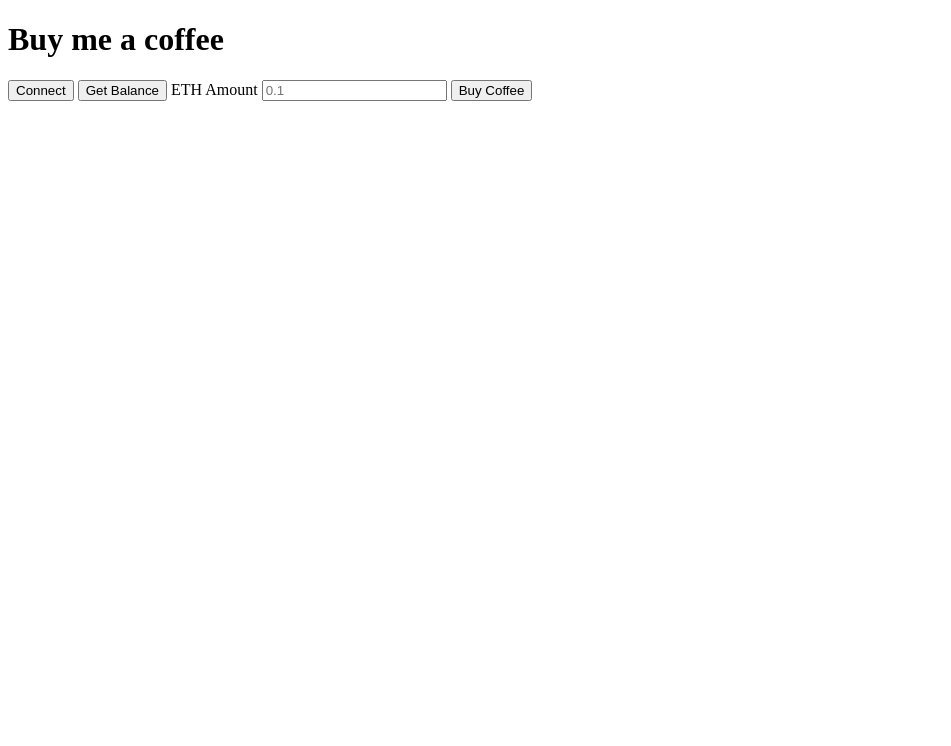
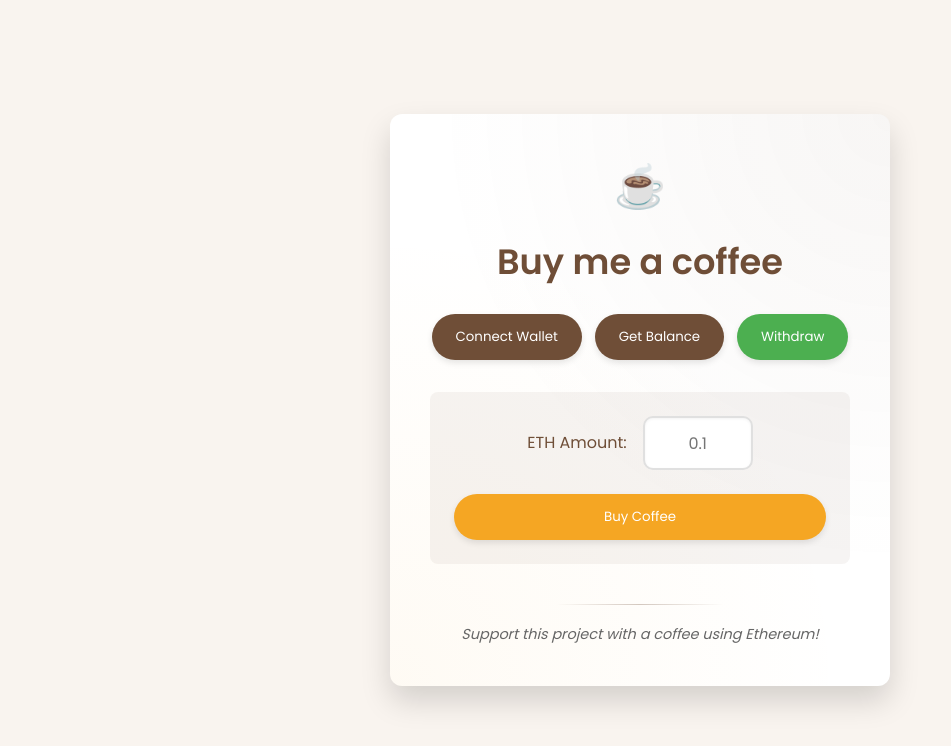
Before and after one commit to jucileycostaweb3/html-ts-coffee, a plain HTML site: page index.html in a window 1280 px wide. Shown: the whole page, without its empty margins (0-951 px from the left). Drawn offline with nearby package versions, Linux system fonts and the light colour scheme.

Commit message:
Creation of the getBalance, withdraw functions and adjustments to the app's layout and style.

```diff
--- a/index-js.js
+++ b/index-js.js
@@ -1,26 +1,34 @@
-import { createWalletClient, custom, createPublicClient, parseEther, defineChain } from "https://esm.sh/viem";
-import { contractAddress, coffeeAbi } from "./constants-js.js";
+import {
+  createPublicClient,
+  createWalletClient,
+  custom,
+  defineChain,
+  formatEther,
+  parseEther,
+} from "https://esm.sh/viem";
+import "https://esm.sh/viem/window";
+import { coffeeAbi, contractAddress } from "./constants-js.js";
 
 const connectButton = document.getElementById("connectButton");
 const fundButton = document.getElementById("fundButton");
+const balanceButton = document.getElementById("balanceButton");
+const withdrawButton = document.getElementById("withdrawButton");
 const ethAmountInput = document.getElementById("ethAmount");
 
 let walletClient;
 let publicClient;
 
-
 async function connect() {
   if (typeof window.ethereum !== "undefined") {
     console.log("MetaMask is installed!");
     walletClient = createWalletClient({
-      transport: custom(window.ethereum)
+      transport: custom(window.ethereum),
     });
 
     const accounts = await walletClient.requestAddresses();
     console.log(accounts);
-    connectButton.innerHTML = "Connected: " + accounts[0];
-  }
-  else {
+    connectButton.innerHTML = "Connected";
+  } else {
     connectButton.innerHTML = "Please install MetaMask!";
   }
 }
@@ -31,14 +39,15 @@ async function fund() {
 
   if (typeof window.ethereum !== "undefined") {
     walletClient = createWalletClient({
-      transport: custom(window.ethereum)
+      transport: custom(window.ethereum),
     });
 
     const [connectedAccount] = await walletClient.requestAddresses();
     const currentChain = await getCurrentChain(walletClient);
 
+    console.log("Processing transaction...");
     publicClient = createPublicClient({
-      transport: custom(window.ethereum)
+      transport: custom(window.ethereum),
     });
 
     const { request } = await publicClient.simulateContract({
@@ -52,14 +61,65 @@ async function fund() {
 
     const hash = await walletClient.writeContract(request);
     console.log(`Transaction hash: ${hash}`);
-  }
-  else {
+  } else {
     connectButton.innerHTML = "Please install MetaMask!";
   }
 }
 
+async function getBalance() {
+  if (typeof window.ethereum !== "undefined") {
+    try {
+      publicClient = createPublicClient({
+        transport: custom(window.ethereum),
+      });
+      const balance = await publicClient.getBalance({
+        address: contractAddress,
+      });
+      console.log(formatEther(balance));
+      alert(`Current Contract Balance: ${formatEther(balance)} ETH`);
+    } catch (error) {
+      console.log(error);
+    }
+  } else {
+    balanceButton.innerHTML = "Please install MetaMask";
+  }
+}
+
+async function withdraw() {
+  if (typeof window.ethereum !== "undefined") {
+    try {
+      walletClient = createWalletClient({
+        transport: custom(window.ethereum),
+      });
+
+      const [connectedAccount] = await walletClient.requestAddresses();
+      const currentChain = await getCurrentChain(walletClient);
+
+      console.log("Processing withdrawal...");
+      publicClient = createPublicClient({
+        transport: custom(window.ethereum),
+      });
+
+      const { request } = await publicClient.simulateContract({
+        address: contractAddress,
+        abi: coffeeAbi,
+        functionName: "withdraw",
+        account: connectedAccount,
+        chain: currentChain,
+      });
+
+      const hash = await walletClient.writeContract(request);
+      console.log(`Withdrawal transaction hash: ${hash}`);
+      alert("Withdrawal successful!");
+    } catch (error) {
+      console.log(error);
+      alert("Withdrawal failed: " + error.message);
+    }
+  }
+}
+
 async function getCurrentChain(client) {
-  const chainId = await client.getChainId()
+  const chainId = await client.getChainId();
   const currentChain = defineChain({
     id: chainId,
     name: "Anvil",
@@ -73,9 +133,11 @@ async function getCurrentChain(client) {
         http: ["http://localhost:8545"],
       },
     },
-  })
-  return currentChain
+  });
+  return currentChain;
 }
 
 connectButton.onclick = connect;
 fundButton.onclick = fund;
+balanceButton.onclick = getBalance;
+withdrawButton.onclick = withdraw;
--- a/index.html
+++ b/index.html
@@ -1,21 +1,37 @@
 <!DOCTYPE html>
-<html>
+<html lang="pt-br">
 <head>
     <meta charset="UTF-8">
     <meta name="viewport" content="width=device-width, initial-scale=1.0">
     <title>Buy me a coffee</title>
+    <link rel="stylesheet" href="https://fonts.googleapis.com/css2?family=Poppins:wght@300;400;600&display=swap">
+    <link rel="stylesheet" href="styles.css">
 </head>
 
 <body>
-    <h1>Buy me a coffee</h1>
-    <button id="connectButton">Connect</button>
-    <button id="balanceButton">Get Balance</button>
-    <!-- Form "buy coffee" or "fund"-->
-    <label for="ethAmount">ETH Amount </label>
-    <input id="ethAmount" placeholder="0.1" />
-    <button type="button" id="fundButton">Buy Coffee</button>
+    <div class="container">
+        <div class="coffee-icon">☕</div>
+        <h1>Buy me a coffee</h1>
+
+        <div class="buttons-container">
+            <button id="connectButton">Connect Wallet</button>
+            <button id="balanceButton">Get Balance</button>
+            <button id="withdrawButton">Withdraw</button>
+        </div>
+
+        <div class="coffee-form">
+            <div class="form-group">
+                <label for="ethAmount">ETH Amount:</label>
+                <input id="ethAmount" placeholder="0.1" />
+            </div>
+            <button type="button" id="fundButton">Buy Coffee</button>
+        </div>
+
+        <div class="footer">
+            Support this project with a coffee using Ethereum!
+        </div>
+    </div>
+
+    <script src="./index-js.js" type="module"></script>
 </body>
-
-<script src="./index-js.js" type="module"></script>
-
 </html>
--- /dev/null
+++ b/styles.css
@@ -0,0 +1,180 @@
+:root {
+    --primary-color: #6f4e37;
+    --secondary-color: #f5a623;
+    --background-color: #f9f4ef;
+    --text-color: #333333;
+    --button-hover: #5a3f2c;
+}
+
+* {
+    margin: 0;
+    padding: 0;
+    box-sizing: border-box;
+}
+
+body {
+    font-family: 'Poppins', sans-serif;
+    background-color: var(--background-color);
+    color: var(--text-color);
+    line-height: 1.6;
+    padding: 0;
+    margin: 0;
+    display: flex;
+    justify-content: center;
+    align-items: center;
+    min-height: 100vh;
+}
+
+.container {
+    background-color: white;
+    border-radius: 12px;
+    box-shadow: 0 15px 30px rgba(0, 0, 0, 0.15);
+    width: 90%;
+    max-width: 500px;
+    padding: 2.5rem;
+    text-align: center;
+    transition: transform 0.3s, box-shadow 0.3s;
+    background-image:
+        radial-gradient(circle at top right, rgba(111, 78, 55, 0.05) 0%, transparent 60%),
+        radial-gradient(circle at bottom left, rgba(245, 166, 35, 0.05) 0%, transparent 60%);
+}
+
+.container:hover {
+    transform: translateY(-5px);
+    box-shadow: 0 20px 40px rgba(0, 0, 0, 0.2);
+}
+
+h1 {
+    color: var(--primary-color);
+    margin-bottom: 1.5rem;
+    font-size: 2.2rem;
+    font-weight: 600;
+}
+
+.coffee-icon {
+    font-size: 2.5rem;
+    margin-bottom: 1rem;
+}
+
+.buttons-container {
+    display: flex;
+    flex-wrap: wrap;
+    gap: 0.8rem;
+    margin-bottom: 2rem;
+    justify-content: center;
+}
+
+button {
+    background-color: var(--primary-color);
+    color: white;
+    border: none;
+    padding: 0.8rem 1.5rem;
+    border-radius: 50px;
+    cursor: pointer;
+    font-family: 'Poppins', sans-serif;
+    font-weight: 400;
+    transition: all 0.3s ease;
+    box-shadow: 0 3px 6px rgba(0,0,0,0.1);
+}
+
+button:hover {
+    background-color: var(--button-hover);
+    transform: translateY(-2px);
+    box-shadow: 0 5px 15px rgba(0,0,0,0.2);
+}
+
+button:active {
+    transform: translateY(0);
+    box-shadow: 0 2px 5px rgba(0,0,0,0.1);
+}
+
+@keyframes pulse {
+    0% { transform: scale(1); }
+    50% { transform: scale(1.05); }
+    100% { transform: scale(1); }
+}
+
+.coffee-icon {
+    animation: pulse 2s infinite ease-in-out;
+}
+
+.coffee-form {
+    background-color: rgba(111, 78, 55, 0.06);
+    padding: 1.5rem;
+    border-radius: 8px;
+    margin-top: 1rem;
+}
+
+.form-group {
+    display: flex;
+    align-items: center;
+    justify-content: center;
+    gap: 1rem;
+    margin-bottom: 0.5rem;
+}
+
+label {
+    font-weight: 500;
+    color: var(--primary-color);
+}
+
+input {
+    padding: 0.8rem 1rem;
+    border: 2px solid #e0e0e0;
+    border-radius: 10px;
+    font-family: 'Poppins', sans-serif;
+    transition: all 0.3s ease;
+    width: 110px;
+    text-align: center;
+    font-size: 1rem;
+    color: var(--text-color);
+    box-shadow: inset 0 1px 3px rgba(0,0,0,0.05);
+}
+
+input:focus {
+    outline: none;
+    border-color: var(--secondary-color);
+    box-shadow: 0 0 0 3px rgba(245, 166, 35, 0.2);
+    transform: scale(1.02);
+}
+
+#fundButton {
+    background-color: var(--secondary-color);
+    margin-top: 1rem;
+    padding: 0.8rem 2rem;
+    font-weight: 500;
+    width: 100%;
+}
+
+#fundButton:hover {
+    background-color: #e09410;
+    box-shadow: 0 5px 15px rgba(224, 148, 16, 0.4);
+}
+
+#withdrawButton {
+    background-color: #4CAF50;
+}
+
+#withdrawButton:hover {
+    background-color: #45a049;
+    box-shadow: 0 5px 15px rgba(76, 175, 80, 0.4);
+}
+
+.footer {
+    margin-top: 2.5rem;
+    font-size: 0.9rem;
+    color: #666;
+    position: relative;
+    padding-top: 1.2rem;
+    font-style: italic;
+}
+
+.footer:before {
+    content: "";
+    position: absolute;
+    top: 0;
+    left: 30%;
+    right: 30%;
+    height: 1px;
+    background: linear-gradient(to right, transparent, rgba(111, 78, 55, 0.3), transparent);
+}
```
Also changed, not shown: buymeacoffee.png (added).
